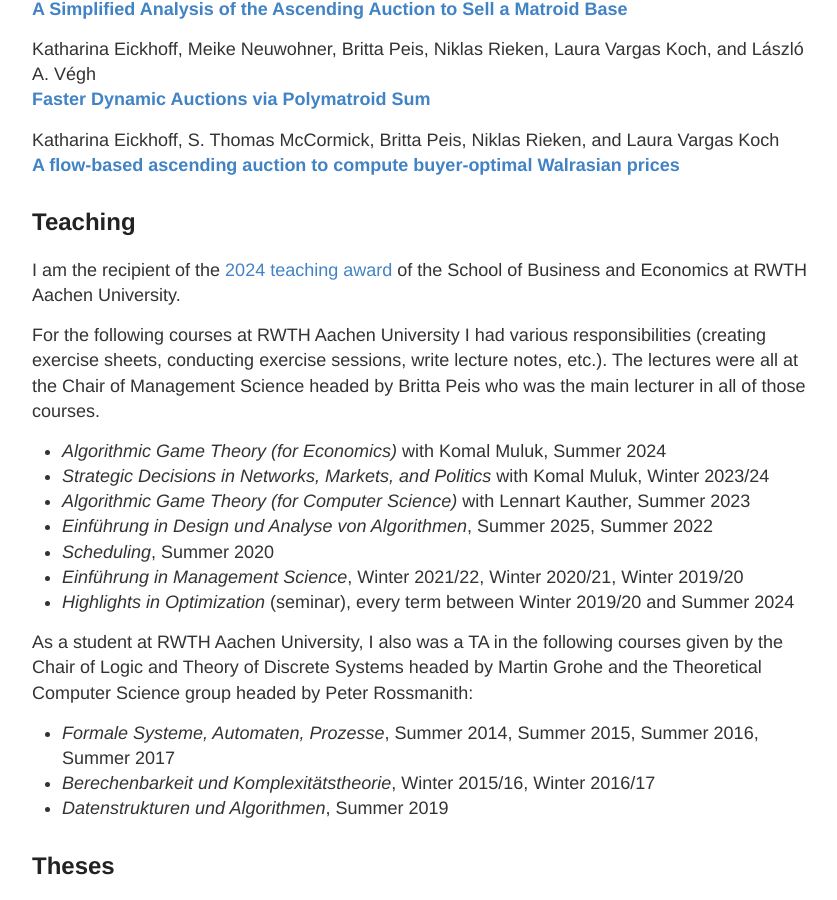
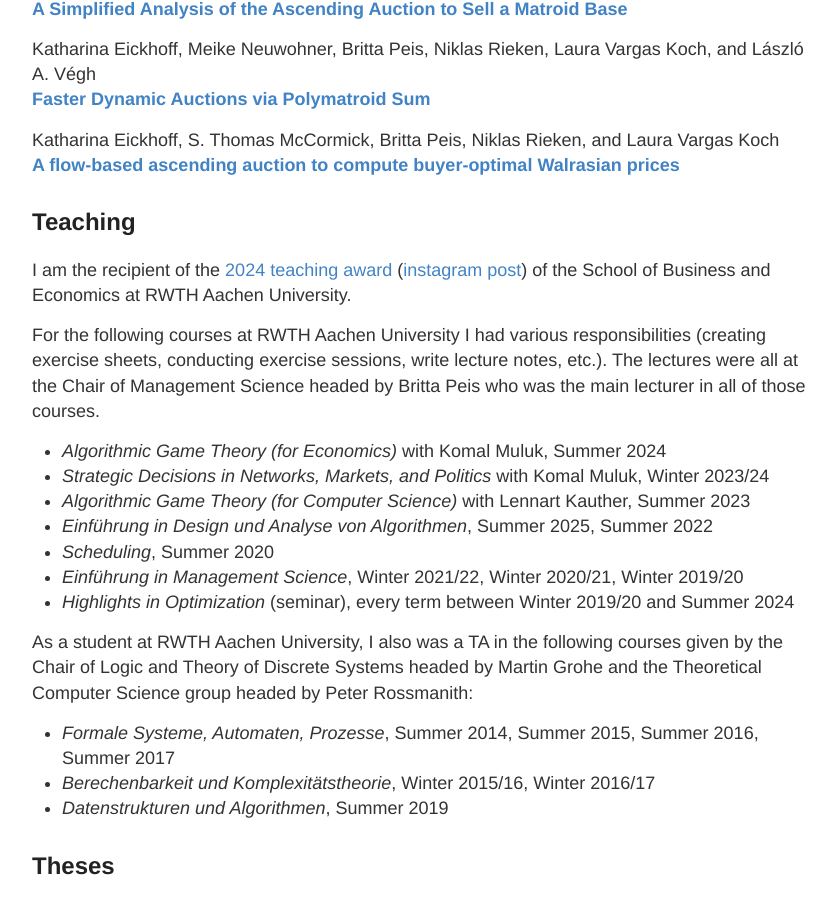
Before and after one commit to ttnick/ttnick.github.io, a Jekyll site: the page built from academic.md, in a window 1280 px wide and 900 px high, scrolled down 1369 px. Shown: the whole window, without its empty margins (218-1055 px from the left). Built offline with Jekyll 4.4.1, drawn with Linux system fonts in a browser that asks for light colours.

Commit message:
teaching award link

```diff
--- a/academic.md
+++ b/academic.md
@@ -51,7 +51,7 @@ Katharina Eickhoff, S. Thomas McCormick, Britta Peis, Niklas Rieken, and Laura V
 
 
 ## Teaching
-I am the recipient of the [2024 teaching award](https://www.wiwi.rwth-aachen.de/go/id/bkqgqu?lidx=1#aaaaaaaaabkqguw) of the School of Business and Economics at RWTH Aachen University.
+I am the recipient of the [2024 teaching award](https://www.wiwi.rwth-aachen.de/cms/wirtschaftswissenschaften/Die-Fakultaet/Institute-und-Lehrstuehle/~eykk/Lehrpreis-der-Fakultaet/lidx/1/) ([instagram post](https://www.instagram.com/p/DDFH-CXIqy_/?img_index=6&igsh=Mjh5aDlqNjlrMnAw)) of the School of Business and Economics at RWTH Aachen University.
 
 For the following courses at RWTH Aachen University I had various responsibilities (creating exercise sheets, conducting exercise sessions, write lecture notes, etc.).
 The lectures were all at the Chair of Management Science headed by Britta Peis who was the main lecturer in all of those courses.
```
